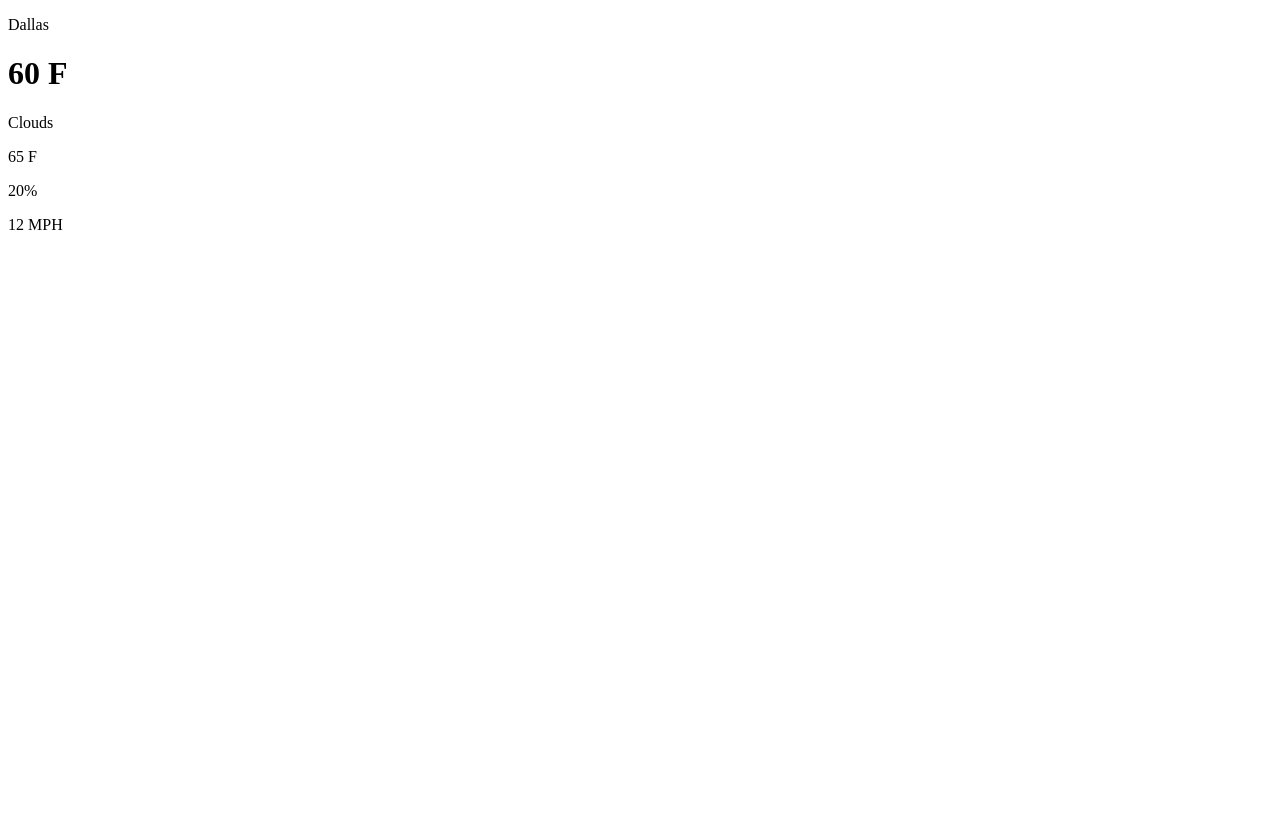
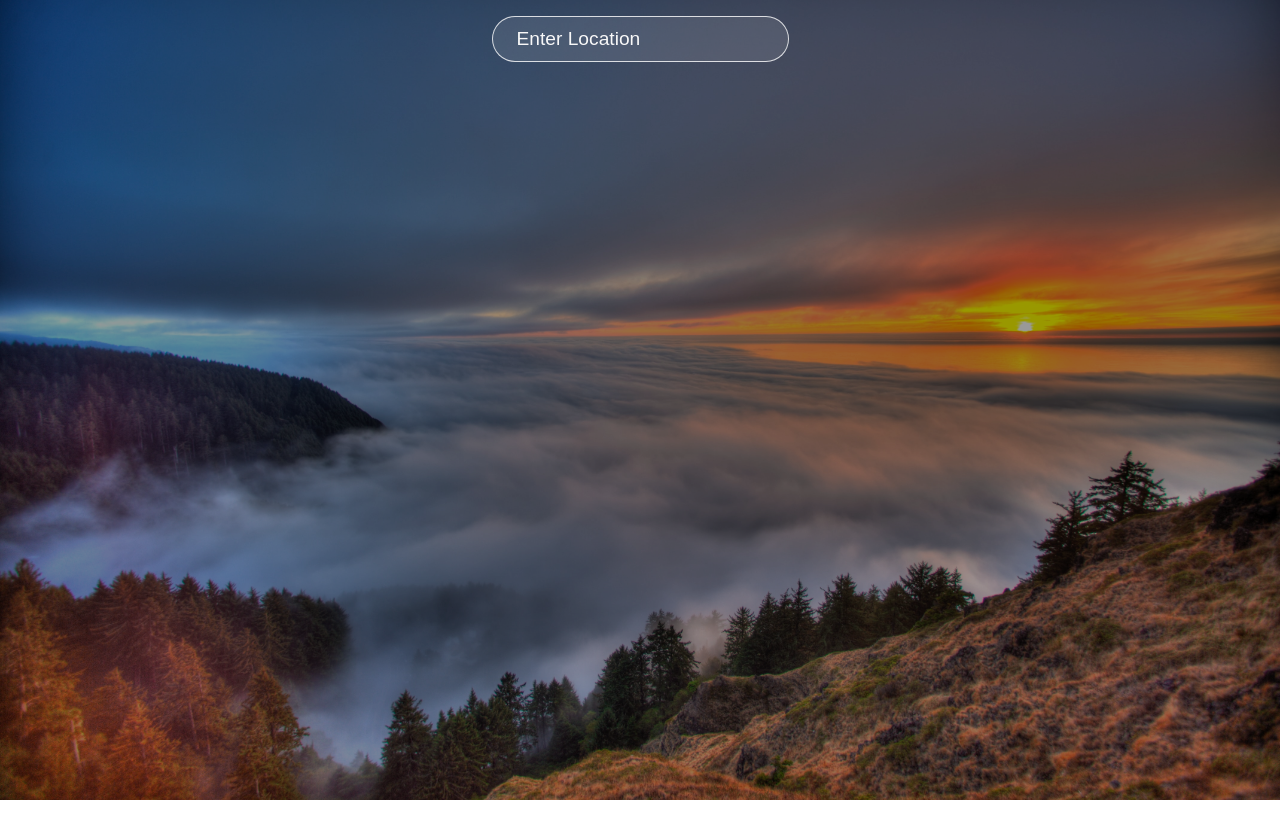
Before and after one commit to DerrickMbugua/weather-app, a React (Create React App) app: page / in a window 1280 px wide. Shown: the top 838 px of the page. Before the commit the page ends 800 px from the top, so only its background shows below. Built offline with nearby package versions, Linux system fonts and the light colour scheme.

Commit message:
feat: longitude

```diff
--- a/src/App.js
+++ b/src/App.js
@@ -1,37 +1,68 @@
-import React, {useState} from "react";
-import axios from 'axios';
+import React, { useState } from 'react'
+import axios from 'axios'
+import './app.css'
 
 function App() {
+  const [data, setData] = useState({})
+  const [location, setLocation] = useState('')
 
-    const url = 'https://api.open-meteo.com/v1/forecast?latitude=-1.2762&longitude=36.7965&hourly=temperature_2m'
+
+  //const url = `https://api.openweathermap.org/data/2.5/weather?q=${location}&units=imperial&appid=895284fb2d2c50a520ea537456963d9c`
+  const url = `https://api.open-meteo.com/v1/forecast?latitude=-1.2762&longitude=${location}&hourly=temperature_2m&current_weather=true`
+
+  const searchLocation = (event) => {
+    if (event.key === 'Enter') {
+      axios.get(url).then((response) => {
+        setData(response.data)
+        console.log(response.data)
+      })
+      setLocation('')
+    }
+  }
 
   return (
-        <div className = "app" >
+    <div className="app">
+      <div className="search">
+        <input
+          value={location}
+          onChange={event => setLocation(event.target.value)}
+          onKeyPress={searchLocation}
+          placeholder='Enter Location'
+          type="text" />
+      </div>
       <div className="container">
         <div className="top">
           <div className="location">
-                    <p>Dallas</p>
+            <p>{data.latitude}</p>
           </div>
           <div className="temp">
-                    <h1>60 F</h1>
+            {data.current_weather ? <h1>{data.current_weather.temperature.toFixed()}°F</h1> : null}
           </div>
           <div className="description">
-                    <p>Clouds</p>
-                </div>
-            </div>
-            <div className="bottom">
-                <div className="feels">
-                    <p>65 F</p>
-                </div>
-                <div className="humidity">
-                    <p>20%</p>
-                </div>
-                <div className="wind">
-                    12 MPH
-                </div>
+            {data.current_weather ? <p>{data.current_weather.windspeed}</p> : null}
           </div>
         </div>
 
+        {/* {data.name !== undefined &&
+          <div className="bottom">
+            <div className="feels">
+              {data.main ? <p className='bold'>{data.main.feels_like.toFixed()}°F</p> : null}
+              <p>Feels Like</p>
+            </div>
+            <div className="humidity">
+              {data.main ? <p className='bold'>{data.main.humidity}%</p> : null}
+              <p>Humidity</p>
+            </div>
+            <div className="wind">
+              {data.wind ? <p className='bold'>{data.wind.speed.toFixed()} MPH</p> : null}
+              <p>Wind Speed</p>
+            </div>
+          </div>
+        } */}
+
+
+
+      </div>
     </div>
   );
 }
--- /dev/null
+++ b/src/app.css
@@ -0,0 +1,99 @@
+@import url('https://fonts.googleapis.com/css2?family=Outfit:wght@100;200;300;400;500;600;700&family=Poppins:ital,wght@0,100;0,200;0,300;0,400;0,500;0,600;0,700;0,800;0,900;1,100;1,200;1,300;1,400;1,500;1,600;1,700;1,800;1,900&display=swap');
+
+* {
+  box-sizing: border-box;
+  margin: 0;
+  padding: 0;
+}
+
+body {
+  font-family: 'Outfit', 'Segoe UI', 'Roboto', 'Oxygen',
+    'Ubuntu', 'Cantarell', 'Fira Sans', 'Droid Sans', 'Helvetica Neue',
+    sans-serif;
+  -webkit-font-smoothing: antialiased;
+  -moz-osx-font-smoothing: grayscale;
+}
+
+p {
+  font-size: 1.6rem;
+}
+
+h1 {
+  font-size: 6rem;
+}
+
+.app {
+  width: 100%;
+  height: 100vh;
+  position: relative;
+  background-color: rgba(0,0,0,0.4);
+  color: #fff;
+}
+
+.app:before {
+    content: '';
+    background: url('./assets/weather.jpg') no-repeat center center/cover;
+    position: absolute;
+    width: 100%;
+    height: 100%;
+    top: 0;
+    left: 0;
+    z-index: -1;
+  }
+
+  .app .search {
+    text-align: center;
+    padding: 1rem;
+  }
+
+  .app input {
+    padding: .7rem 1.5rem;
+    font-size: 1.2rem;
+    border-radius: 25px;
+    border: 1px solid rgba(255,255,255, 0.8);
+    background: rgba(255,255,255, 0.1);
+    color: #f8f8f8;
+  }
+
+  ::placeholder {
+    color: #f8f8f8;
+  }
+
+  .container {
+    max-width: 700px;
+    height: 700px;
+    margin: auto;
+    padding: 0 1rem;
+    position: relative;
+    top: 10%;
+    display: flex;
+    flex-direction: column;
+    justify-content: space-between;
+  }
+
+  .app .top {
+    width: 100%;
+    margin: 1rem auto;
+  }
+
+  .app .description {
+    position: relative;
+    right: -90%;
+    transform-origin: 0 0;
+    transform: rotate(269deg);
+  }
+
+  .app .bottom {
+    display: flex;
+    justify-content: space-evenly;
+    text-align: center;
+    width: 100%;
+    margin: 1rem auto;
+    padding: 1rem;
+    border-radius: 12px;
+    background-color: rgba(255,255,255, 0.2);
+  }
+
+  .bold {
+    font-weight: 700;
+  }
```
Lines whose indentation alone changed are shown as unchanged.
